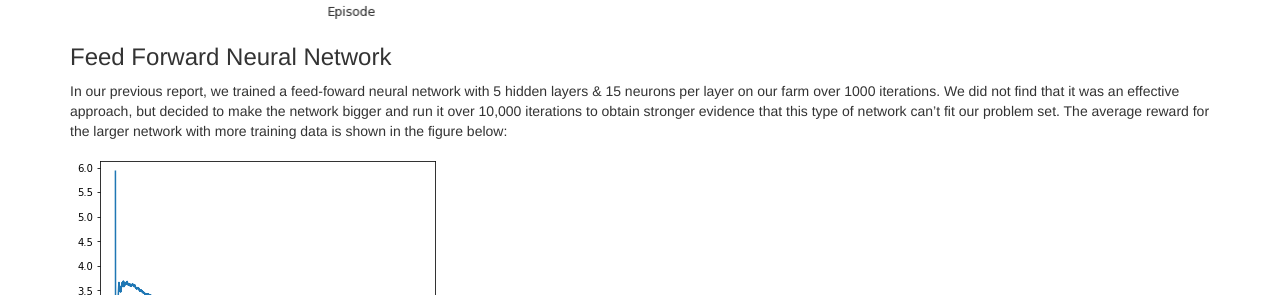
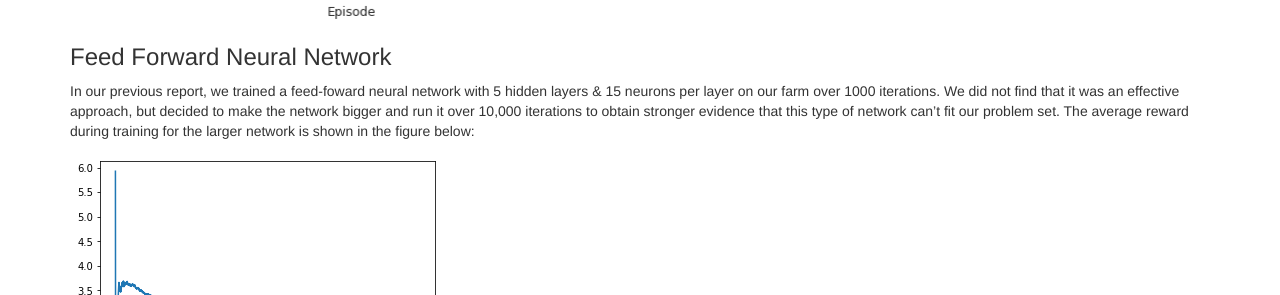
Before and after one commit to Farbod909/cs175-dont-starve, a Jekyll site: the page built from docs/final.md, in a window 1280 px wide and 900 px high, scrolled down 898 px. Shown: the part 177-472 px from the top of the window. Built offline with Jekyll 4.4.1, drawn with Linux system fonts in a browser that asks for light colours; our own code applies the rules of GitHub Pages for plain Markdown files.

Commit message:
Update final.md

```diff
--- a/docs/final.md
+++ b/docs/final.md
@@ -28,7 +28,7 @@ We can obtain a baseline of performance by observing how an algorithm that plant
 ### Feed Forward Neural Network
 In our previous report, we trained a feed-foward neural network with 5 hidden layers & 15 neurons per layer on our farm over 1000 iterations.
 We did not find that it was an effective approach, but decided to make the network bigger and run it over 10,000 iterations to obtain stronger evidence that this type of network can't fit our problem set.
-The average reward for the larger network with more training data is shown in the figure below:
+The average reward during training for the larger network is shown in the figure below:
 
 ![alt text](https://raw.githubusercontent.com/Farbod909/cs175-dont-starve/master/figures/r-list-10k-avg.png)
 
```
